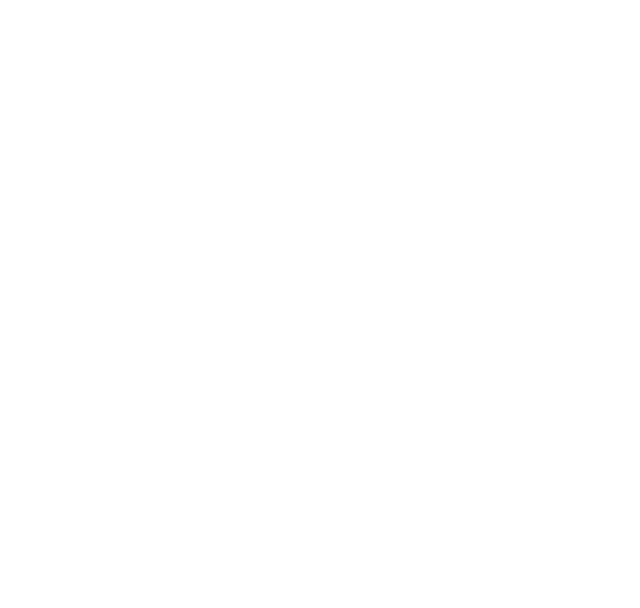
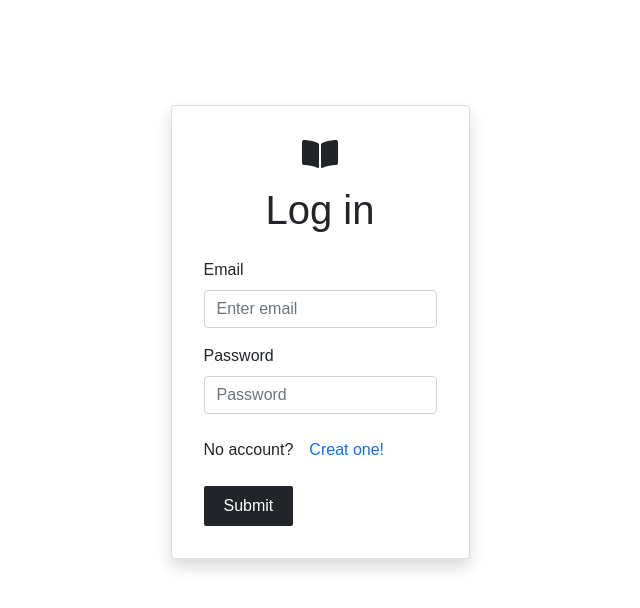
Before and after one commit to omar-ashraf1488/Library-Management-System-Flask, a React (Create React App) app in the folder react-app/: page /sign-in in a window 1280 px wide. Before the commit this address had no page. Shown: the top 608 px of the page, without its empty margins (320-960 px from the left). Built offline with nearby package versions, Linux system fonts and the light colour scheme.

Commit message:
created sign in page

```diff
--- a/react-app/src/components/navbar/MainNavbar.js
+++ b/react-app/src/components/navbar/MainNavbar.js
@@ -9,10 +9,12 @@ function MainNavbar() {
       <Navbar bg="dark" variant="dark" sticky="top" expand="lg">
         <Container fluid className="d-flex">
           <div className="p-2">
-            <Navbar.Brand className="d-flex align-items-center" href="/">
-              <i className="fas fa-book-open fa-2x me-2"></i>
-              <span>Library</span>
-            </Navbar.Brand>
+            <LinkContainer to="/">
+              <Navbar.Brand className="d-flex align-items-center">
+                <i className="fas fa-book-open fa-2x me-2"></i>
+                <span>Library</span>
+              </Navbar.Brand>
+            </LinkContainer>
           </div>
           <div className="p-2">
             <Navbar.Toggle aria-controls="navbarScroll" />
@@ -37,7 +39,7 @@ function MainNavbar() {
                     <span>Sign Up</span>
                   </Nav.Link>
                 </LinkContainer>
-                <LinkContainer to="/log-in">
+                <LinkContainer to="/sign-in">
                   <Nav.Link>
                     <i className="me-1 fas fa-sign-in-alt"></i>
                     <span>Login</span>
--- /dev/null
+++ b/react-app/src/components/pages/SignIn.js
@@ -0,0 +1,59 @@
+import React, { Fragment } from "react";
+import { Form, Col, Button, Card } from "react-bootstrap";
+import { LinkContainer } from "react-router-bootstrap";
+import { Nav } from "react-bootstrap";
+
+import classes from "./SignIn.module.css";
+function SignIn() {
+  return (
+    <Fragment>
+      <section className={classes.signInSection}>
+        <div className={classes.formContainer}>
+          <Card className="shadow p-3 mb-5 bg-white rounded">
+            <Card.Body>
+              <Form>
+                <div className="d-flex justify-content-center align-items-center flex-column mb-3">
+                  <i className="fas fa-book-open fa-2x mb-3" />
+                  <h1 className="">Log in</h1>
+                </div>
+
+                <Form.Group as={Col} controlId="formGridEmail" className="mb-3">
+                  <Form.Label>Email</Form.Label>
+                  <Form.Control type="email" placeholder="Enter email" />
+                </Form.Group>
+
+                <Form.Group
+                  as={Col}
+                  controlId="formGridPassword"
+                  className="mb-3"
+                >
+                  <Form.Label>Password</Form.Label>
+                  <Form.Control type="password" placeholder="Password" />
+                </Form.Group>
+
+                <Form.Group
+                  as={Col}
+                  controlId="formGridPassword"
+                  className="d-flex align-items-center mb-3"
+                >
+                  <span>No account?</span>
+                  <LinkContainer to="/sign-up">
+                    <Nav.Link>
+                      <span>Creat one!</span>
+                    </Nav.Link>
+                  </LinkContainer>
+                </Form.Group>
+
+                <Button variant="dark" type="submit">
+                  Submit
+                </Button>
+              </Form>
+            </Card.Body>
+          </Card>
+        </div>
+      </section>
+    </Fragment>
+  );
+}
+
+export default SignIn;
--- /dev/null
+++ b/react-app/src/components/pages/SignIn.module.css
@@ -0,0 +1,6 @@
+.signInSection {
+    height: calc(100vh - 87.13px);
+    display: flex;
+    align-items: center;
+    justify-content: center;
+}
--- a/react-app/src/components/pages/SignUp.js
+++ b/react-app/src/components/pages/SignUp.js
@@ -1,6 +1,7 @@
 import React, { Fragment } from "react";
 import classes from "./SignUp.module.css";
 import { Form, Col, Row, Button, Card } from "react-bootstrap";
+
 
 function SignUp() {
   const formHandler = (e) => {
--- a/react-app/src/index.js
+++ b/react-app/src/index.js
@@ -4,6 +4,7 @@ import './index.css';
 
 import App from './App';
 import SignUp from "./components/pages/SignUp";
+import SignIn from "./components/pages/SignIn";
 
 import {
   BrowserRouter,
@@ -18,6 +19,7 @@ ReactDOM.render(
     <Routes>
       <Route path="/" element={<App />} />
       <Route path="/sign-up" element={<SignUp />} />
+      <Route path="/sign-in" element={<SignIn />} />
     </Routes>
   </BrowserRouter>,
   document.getElementById('root')
```
Also changed, not shown: 1 other file (tests, documents, lock files or other folders).
